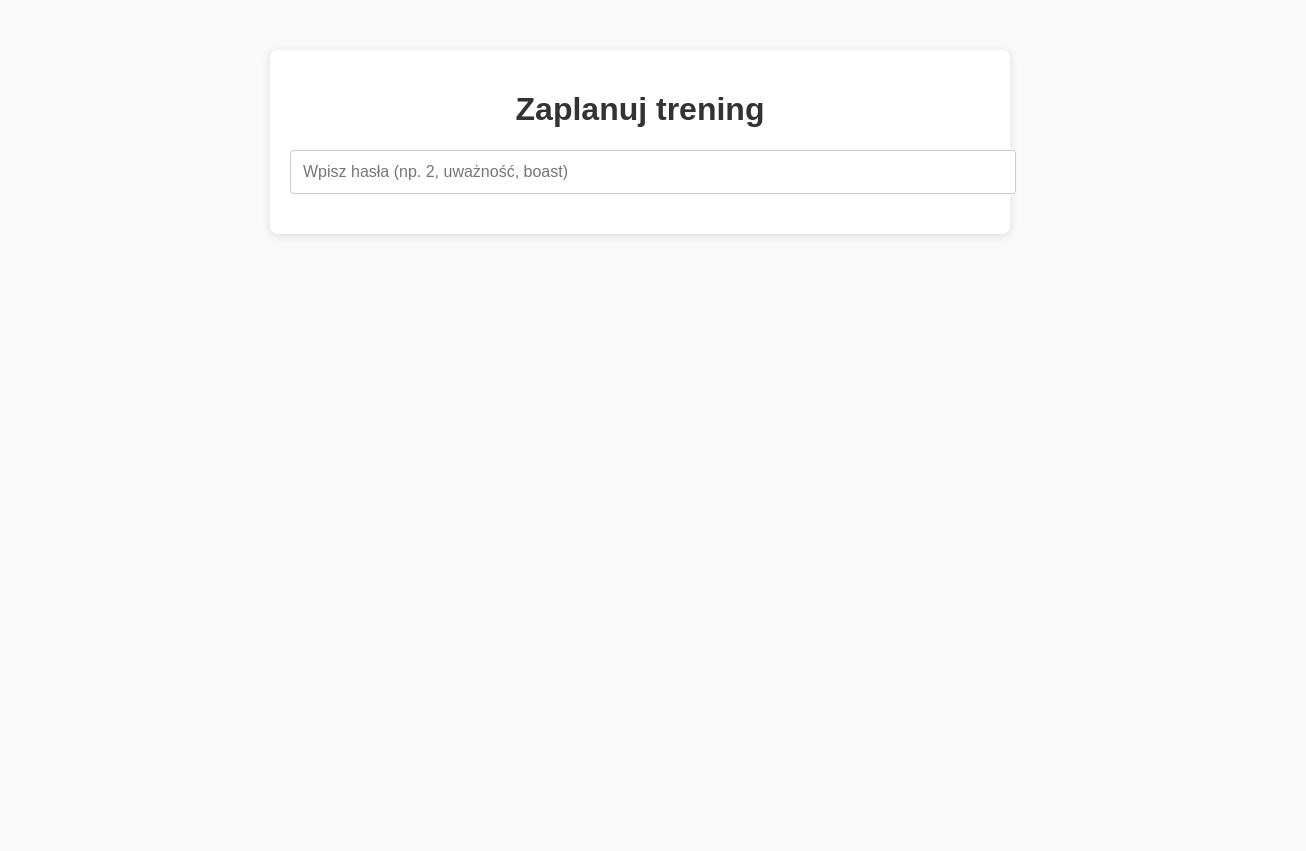
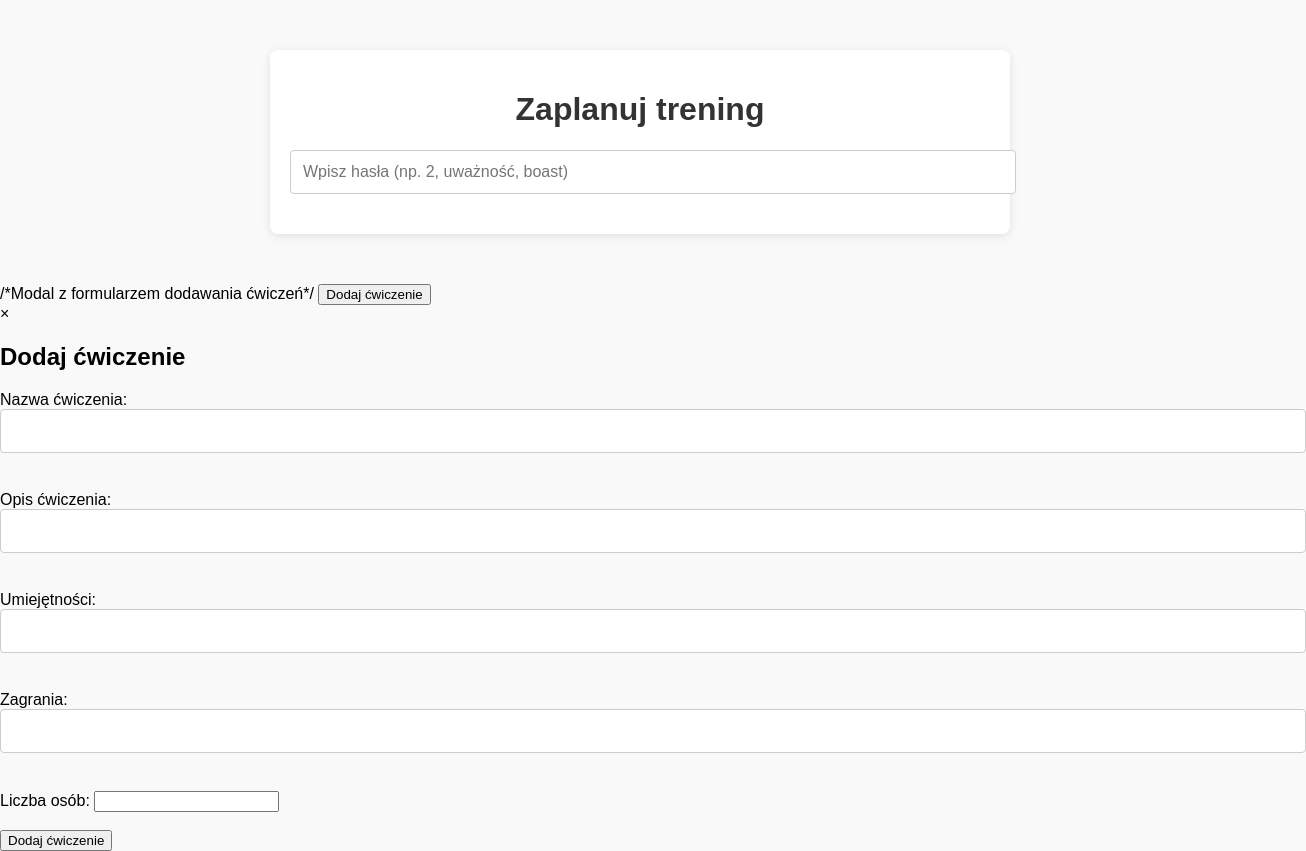
Before and after one commit to Kalimerek/squash-trening-app, a website: page index.html in a window 1280 px wide. Shown: the whole page, 1306 px wide, since content can reach past the window. Before the commit the page ends 800 px from the top, so only its background shows below. Drawn offline with Linux system fonts and the light colour scheme.

Commit message:
Update index.html

```diff
--- a/index.html
+++ b/index.html
@@ -13,5 +13,40 @@
     <div id="results"></div>
   </div>
   <script src="script.js"></script>
+/*Modal z formularzem dodawania ćwiczeń*/
+  <!-- Przycisk do otwarcia modalu -->
+<button id="openModalBtn">Dodaj ćwiczenie</button>
+
+<!-- Modal -->
+<div id="exerciseModal" class="modal">
+  <div class="modal-content">
+    <span id="closeModalBtn" class="close-btn">&times;</span>
+
+    <h2>Dodaj ćwiczenie</h2>
+    <form id="exerciseForm">
+      <label for="name">Nazwa ćwiczenia:</label>
+      <input type="text" id="name" name="name" required><br><br>
+
+      <label for="description">Opis ćwiczenia:</label>
+      <input type="text" id="description" name="description" required><br><br>
+
+      <label for="skills">Umiejętności:</label>
+      <input type="text" id="skills" name="skills" required><br><br>
+
+      <label for="shots">Zagrania:</label>
+      <input type="text" id="shots" name="shots" required><br><br>
+
+      <label for="participants">Liczba osób:</label>
+      <input type="number" id="participants" name="participants" required><br><br>
+
+      <button type="submit">Dodaj ćwiczenie</button>
+    </form>
+  </div>
+</div>
+
+
+
+
+
 </body>
 </html>
```
